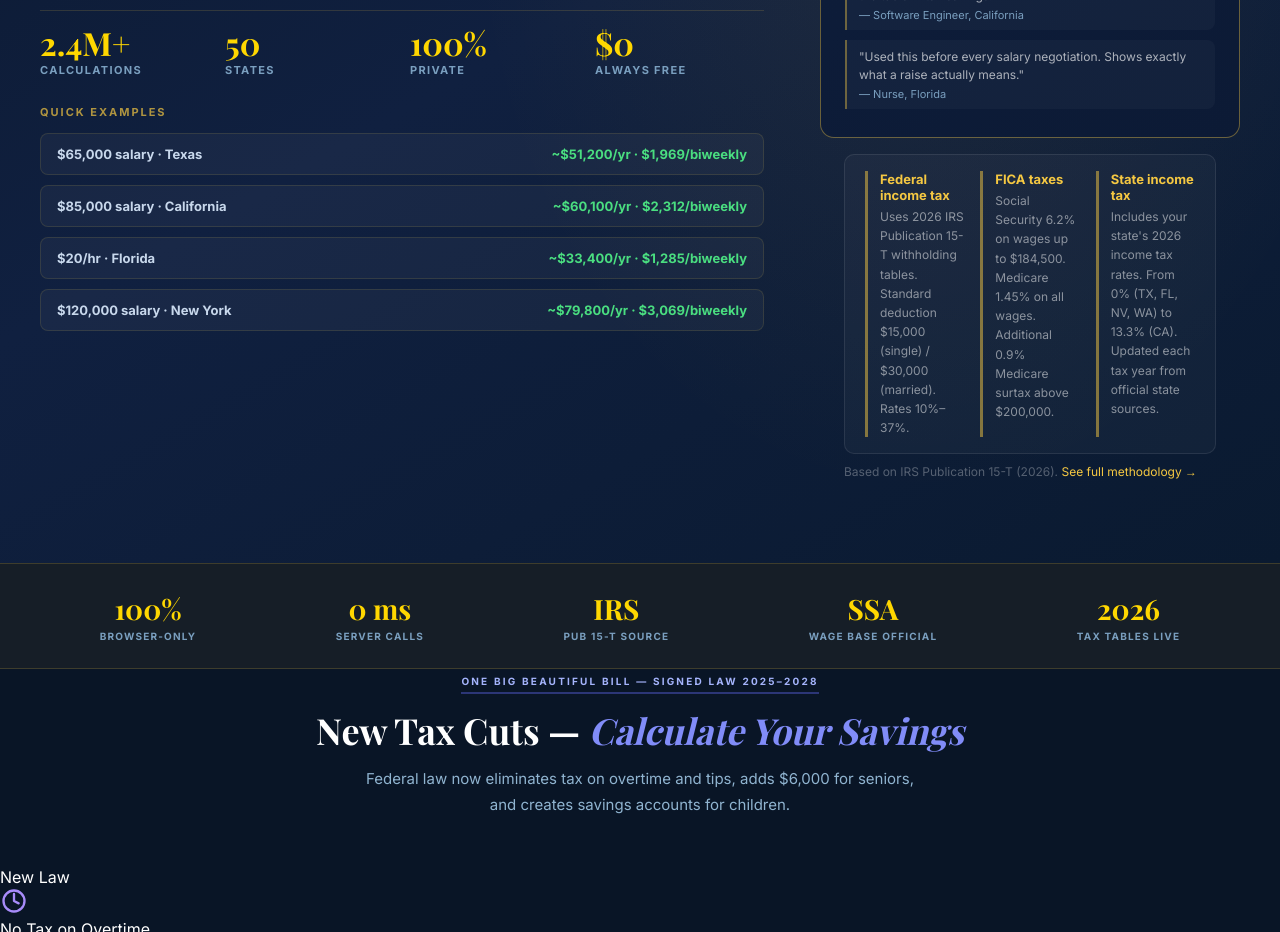
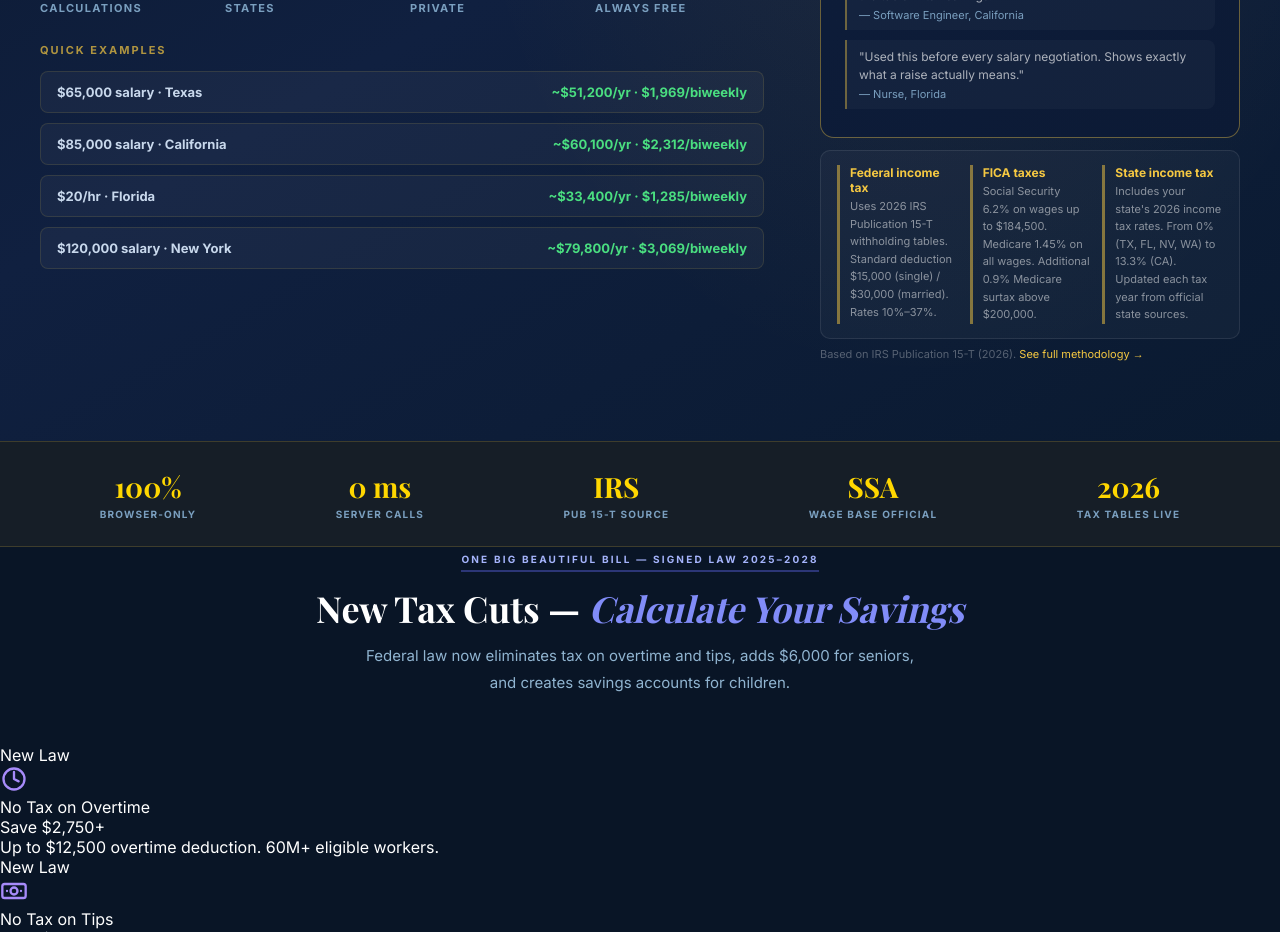
Before and after one commit to devqrcraft-ui/privatepaycheck, a Next.js app: page / in a window 1280 px wide. Shown: the part 960-1892 px from the top of the page. Built offline with nearby package versions, Linux system fonts and the light colour scheme.

Commit message:
fix: calculator as proper second grid column in hero

```diff
--- a/src/app/home-client.tsx
+++ b/src/app/home-client.tsx
@@ -186,25 +186,28 @@ export default function HomeClient() {
             ))}
           </div>
         </div>
-          <div id="calculator"><Calculator />
+          {/* ── CALCULATOR COLUMN ── */}
+          <div id="calculator" style={{display:'flex',flexDirection:'column',gap:12}}>
+            <Calculator />
             {/* HOW WE CALCULATE — under calculator */}
-      <div className="how-we-calculate-block" style={{ maxWidth: 860, margin: '0 auto 0', padding: '16px 24px 0' }}>
-        <div style={{ background: 'rgba(255,255,255,0.03)', border: '1px solid rgba(255,255,255,0.09)', borderRadius: 10, padding: '16px 20px', display: 'grid', gridTemplateColumns: 'repeat(3,1fr)', gap: 16 }} className="hwc-grid">
+            <div className="how-we-calculate-block" style={{ padding: '0' }}>
+              <div style={{ background: 'rgba(255,255,255,0.03)', border: '1px solid rgba(255,255,255,0.09)', borderRadius: 10, padding: '14px 16px', display: 'grid', gridTemplateColumns: 'repeat(3,1fr)', gap: 12 }} className="hwc-grid">
                 {[
                   { label: 'Federal income tax', detail: 'Uses 2026 IRS Publication 15-T withholding tables. Standard deduction $15,000 (single) / $30,000 (married). Rates 10%–37%.' },
                   { label: 'FICA taxes', detail: 'Social Security 6.2% on wages up to $184,500. Medicare 1.45% on all wages. Additional 0.9% Medicare surtax above $200,000.' },
                   { label: 'State income tax', detail: "Includes your state's 2026 income tax rates. From 0% (TX, FL, NV, WA) to 13.3% (CA). Updated each tax year from official state sources." },
                 ].map(item => (
-            <div key={item.label} style={{ borderLeft: '3px solid rgba(245,200,66,0.5)', paddingLeft: 12 }}>
-              <div style={{ fontSize: 13, fontWeight: 800, color: '#F5C842', marginBottom: 4 }}>{item.label}</div>
-              <div style={{ fontSize: 12, color: 'rgba(255,255,255,0.5)', lineHeight: 1.6 }}>{item.detail}</div>
+                  <div key={item.label} style={{ borderLeft: '3px solid rgba(245,200,66,0.5)', paddingLeft: 10 }}>
+                    <div style={{ fontSize: 12, fontWeight: 800, color: '#F5C842', marginBottom: 3 }}>{item.label}</div>
+                    <div style={{ fontSize: 11, color: 'rgba(255,255,255,0.5)', lineHeight: 1.6 }}>{item.detail}</div>
                   </div>
                 ))}
               </div>
-        <div style={{ paddingTop: 10, paddingBottom: 4, fontSize: 12, color: 'rgba(255,255,255,0.3)' }}>
+              <div style={{ paddingTop: 8, fontSize: 11, color: 'rgba(255,255,255,0.3)' }}>
                 Based on IRS Publication 15-T (2026). <a href="/methodology" style={{ color: '#F5C842', textDecoration: 'underline none' }}>See full methodology →</a>
               </div>
-      </div></div>
+            </div>
+          </div>
         </div>
       </section>
 
```
Lines whose indentation alone changed are shown as unchanged.
